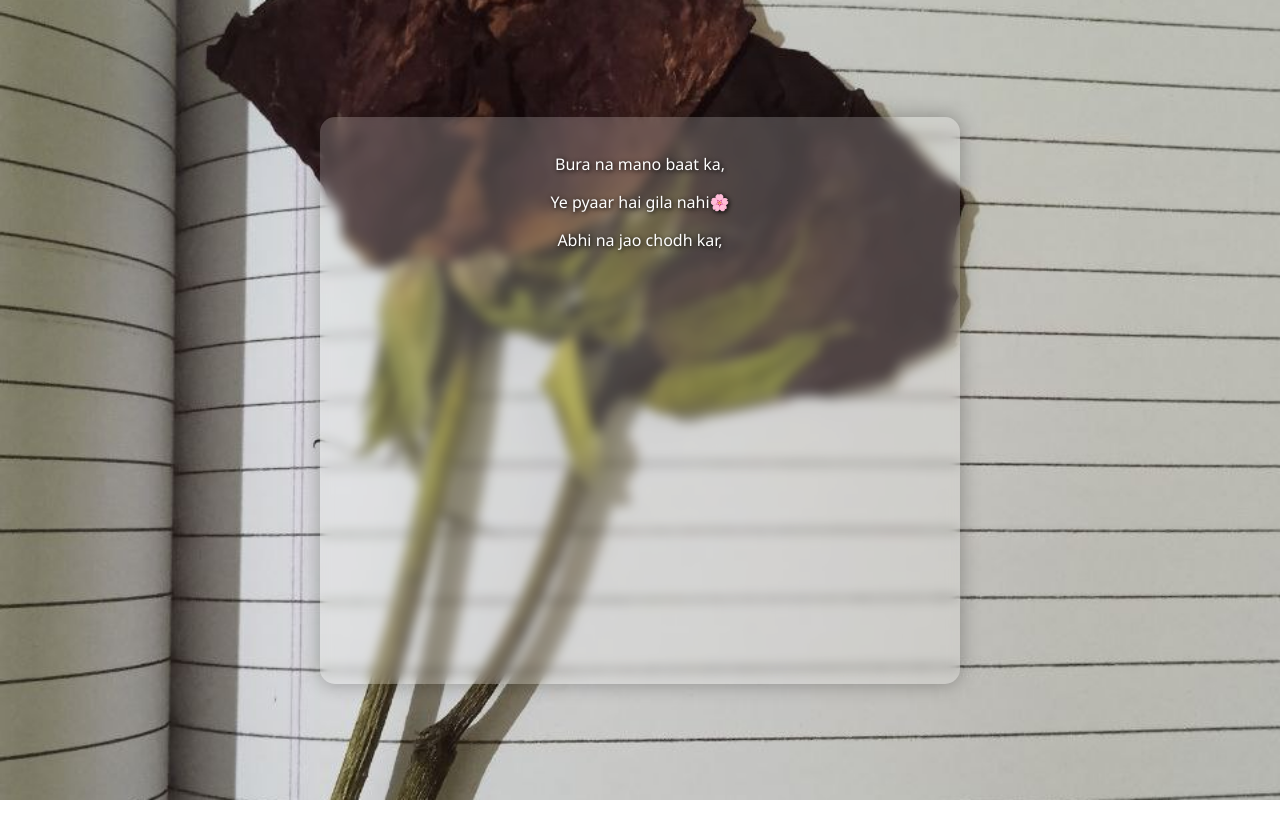
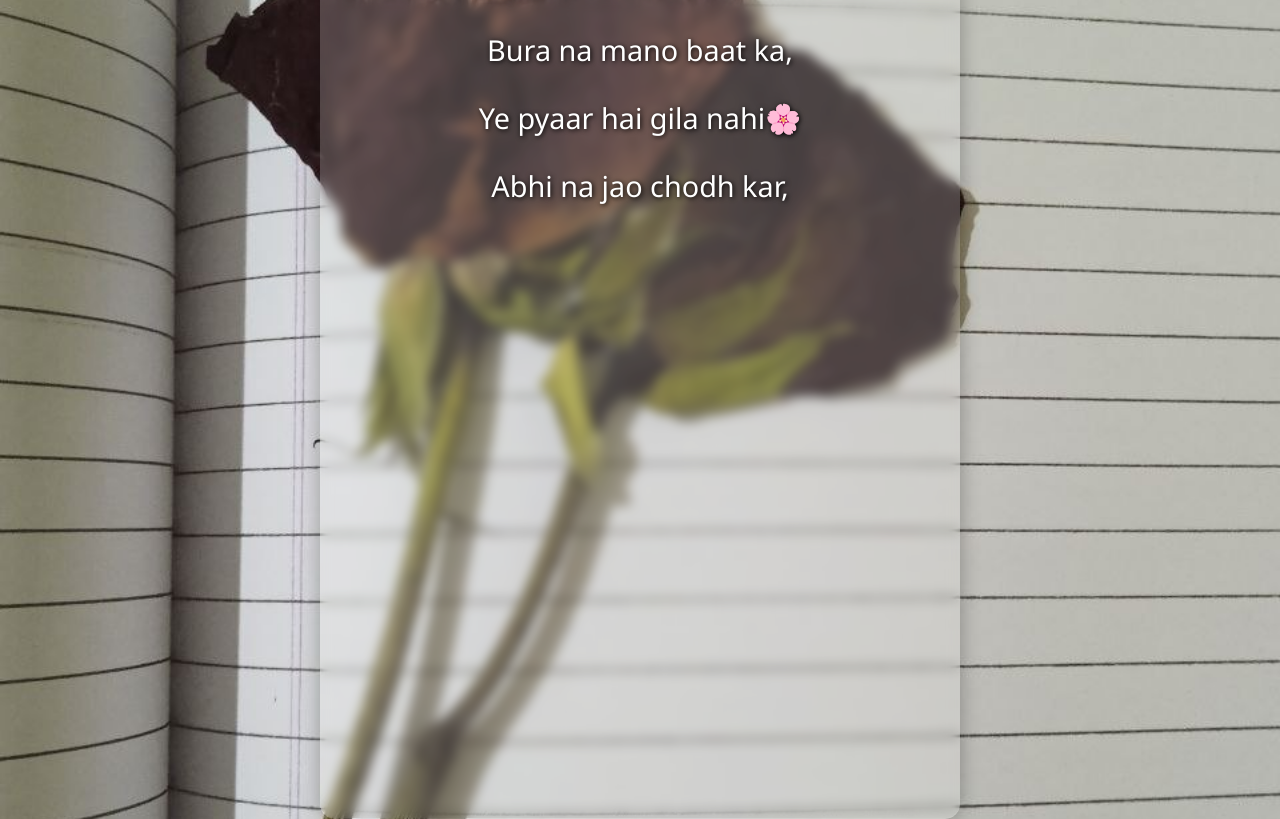
Before and after one commit to Hyper468/For-You, a website: page catpage.html in a window 1280 px wide. Drawn offline with Linux system fonts and the light colour scheme.

Commit message:
Update catpage.html

```diff
--- a/catpage.html
+++ b/catpage.html
@@ -39,7 +39,14 @@
       opacity: 1;
       transform: translateY(0);
     }
+  .container p {
+            font-size: 1.8rem; /* Increased default paragraph font size */
+            margin-bottom: 10px; /* Add some spacing between paragraphs */
+        }
 
+        #catCaption, #finalLine {
+            font-size: 1.6rem; /* Slightly smaller for caption and final line if needed */
+        }
     .continue-button {
       display: none;
       margin-top: 10px;
```
